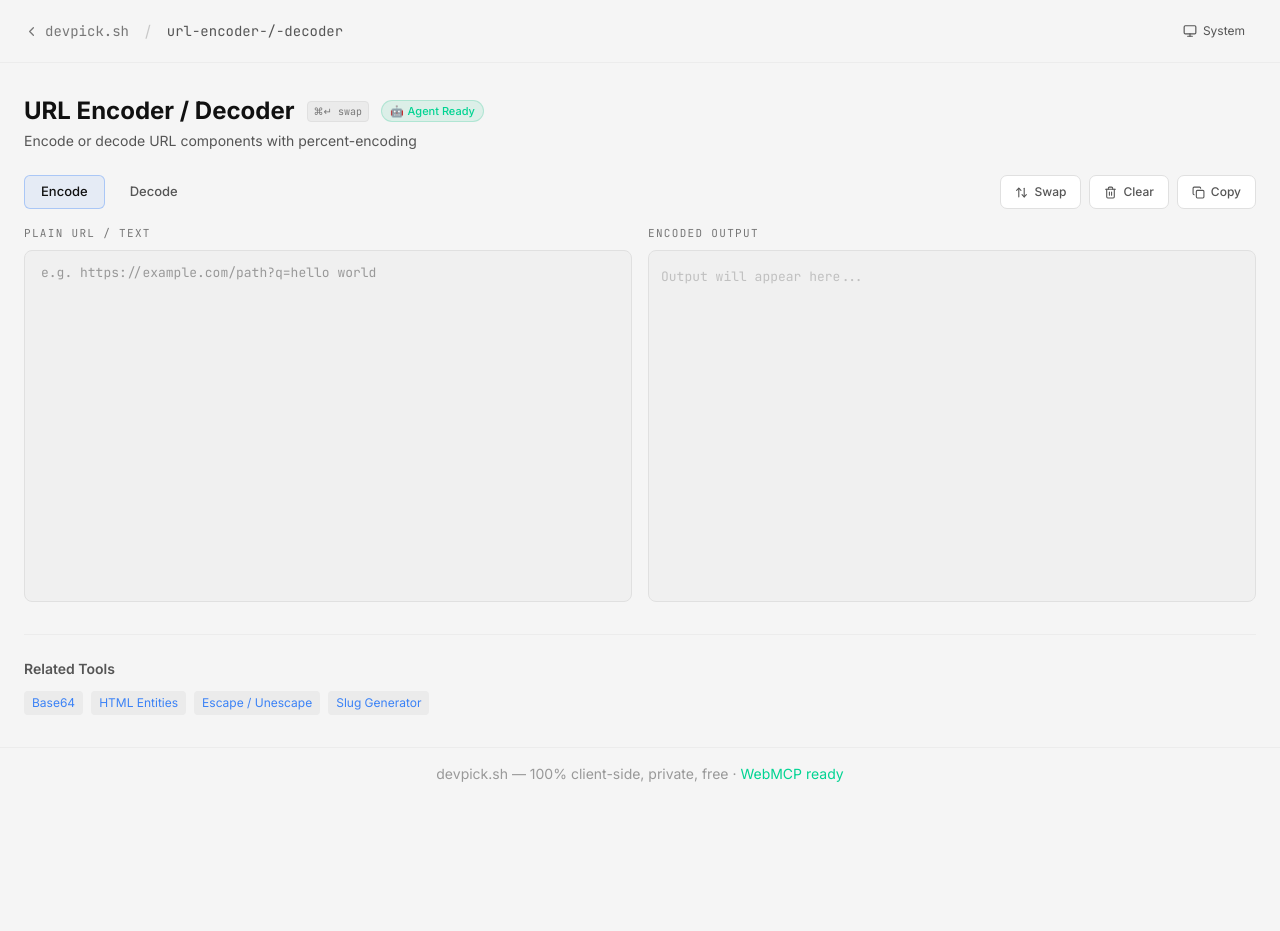
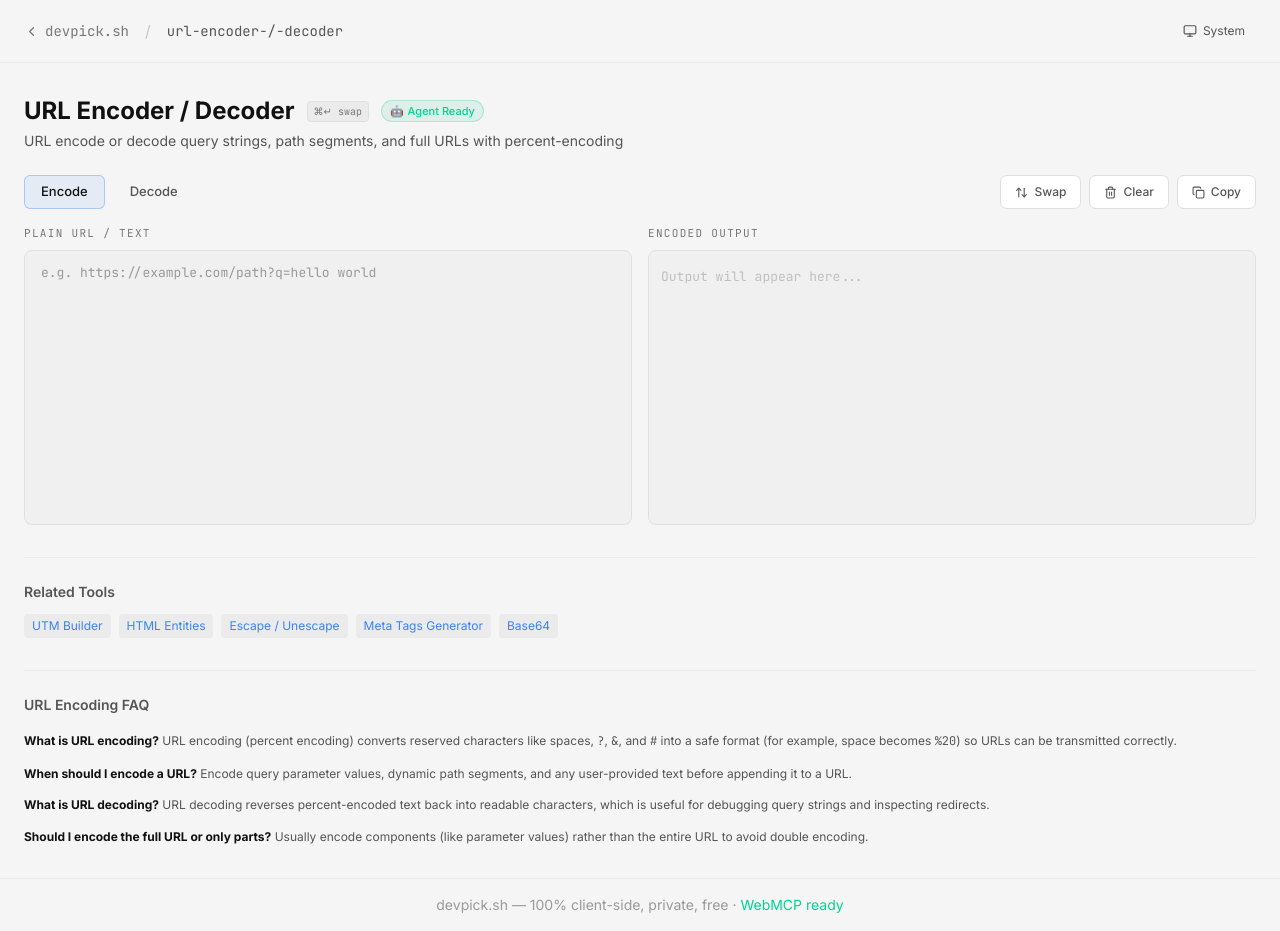
Before and after one commit to kimbobmarley03/devpick.sh, a Next.js app: page /url-encoder in a window 1280 px wide. Before the commit the page ends 800 px from the top, so only its background shows below. Built offline with nearby package versions, Linux system fonts and the light colour scheme; no server answers.

Commit message:
seo: expand URL encoder content and tighten related links

```diff
--- a/app/url-encoder/url-tool.tsx
+++ b/app/url-encoder/url-tool.tsx
@@ -73,7 +73,7 @@ export function UrlTool() {
     <ToolLayout
       agentReady
       title="URL Encoder / Decoder"
-      description="Encode or decode URL components with percent-encoding"
+      description="URL encode or decode query strings, path segments, and full URLs with percent-encoding"
       kbdHint="⌘↵ swap"
     >
       <div className="flex items-center gap-2 mb-4">
@@ -142,10 +142,11 @@ export function UrlTool() {
         <h2 className="text-sm font-semibold text-text-secondary mb-3">Related Tools</h2>
         <div className="flex flex-wrap gap-2">
           {[
-            { name: "Base64", href: "/base64" },
+            { name: "UTM Builder", href: "/utm-builder" },
             { name: "HTML Entities", href: "/html-entities" },
             { name: "Escape / Unescape", href: "/escape" },
-            { name: "Slug Generator", href: "/slug-generator" },
+            { name: "Meta Tags Generator", href: "/meta-tags" },
+            { name: "Base64", href: "/base64" },
           ].map((t) => (
             <a key={t.href} href={t.href} className="text-xs text-accent hover:underline px-2 py-1 rounded bg-[var(--dp-bg-subtle)]">
               {t.name}
@@ -153,6 +154,31 @@ export function UrlTool() {
           ))}
         </div>
       </div>
+
+      {/* SEO Content: FAQ */}
+      <section className="mt-8 pt-6 border-t border-border-subtle space-y-4">
+        <h2 className="text-sm font-semibold text-text-secondary">URL Encoding FAQ</h2>
+        <div className="space-y-3 text-xs text-text-secondary leading-relaxed">
+          <p>
+            <strong className="text-text-primary">What is URL encoding?</strong> URL encoding (percent encoding)
+            converts reserved characters like spaces, <code>?</code>, <code>&amp;</code>, and <code>#</code> into a
+            safe format (for example, space becomes <code>%20</code>) so URLs can be transmitted correctly.
+          </p>
+          <p>
+            <strong className="text-text-primary">When should I encode a URL?</strong> Encode query parameter
+            values, dynamic path segments, and any user-provided text before appending it to a URL.
+          </p>
+          <p>
+            <strong className="text-text-primary">What is URL decoding?</strong> URL decoding reverses
+            percent-encoded text back into readable characters, which is useful for debugging query strings and
+            inspecting redirects.
+          </p>
+          <p>
+            <strong className="text-text-primary">Should I encode the full URL or only parts?</strong> Usually
+            encode components (like parameter values) rather than the entire URL to avoid double encoding.
+          </p>
+        </div>
+      </section>
     </ToolLayout>
   );
 }
```
